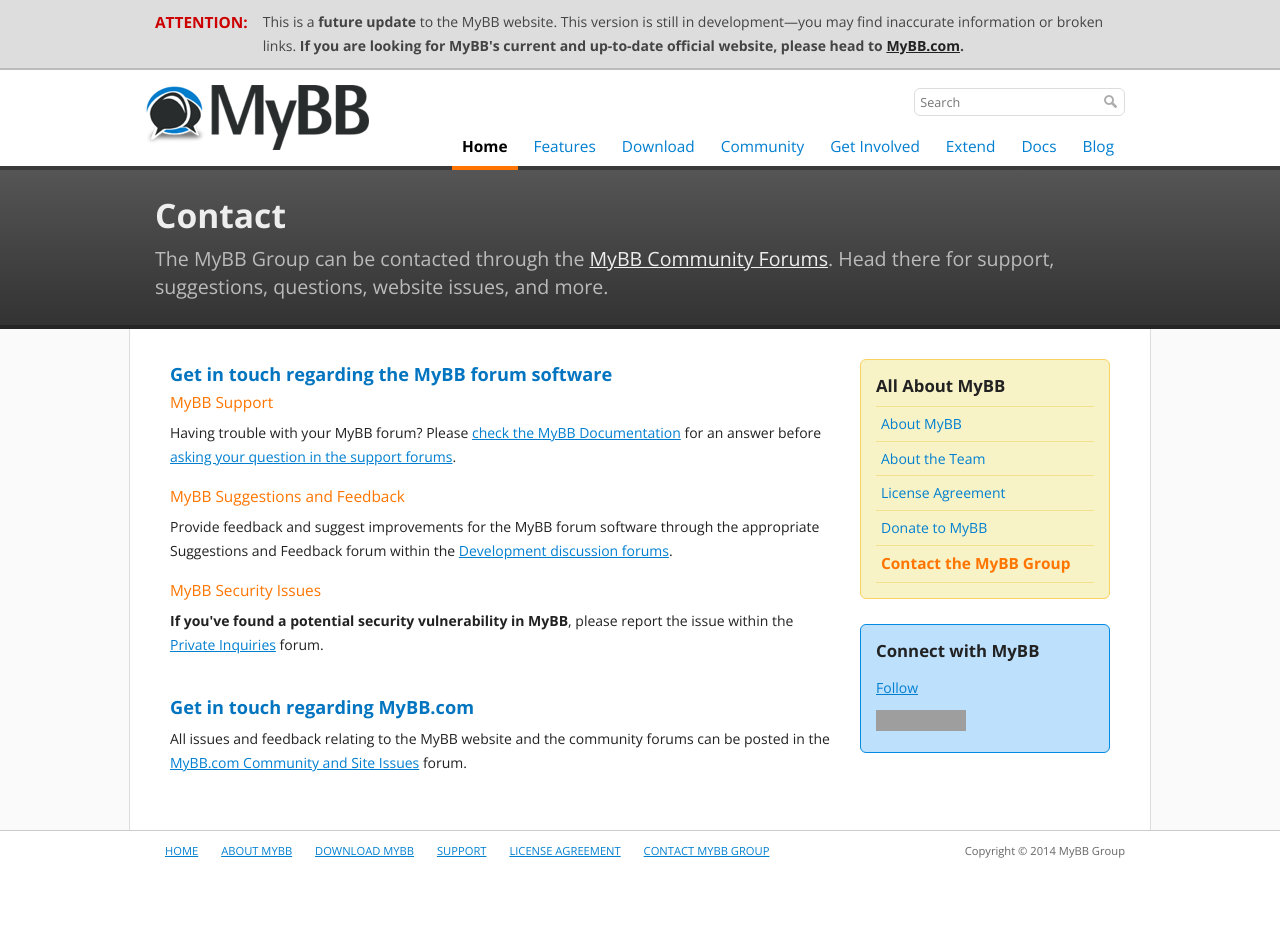
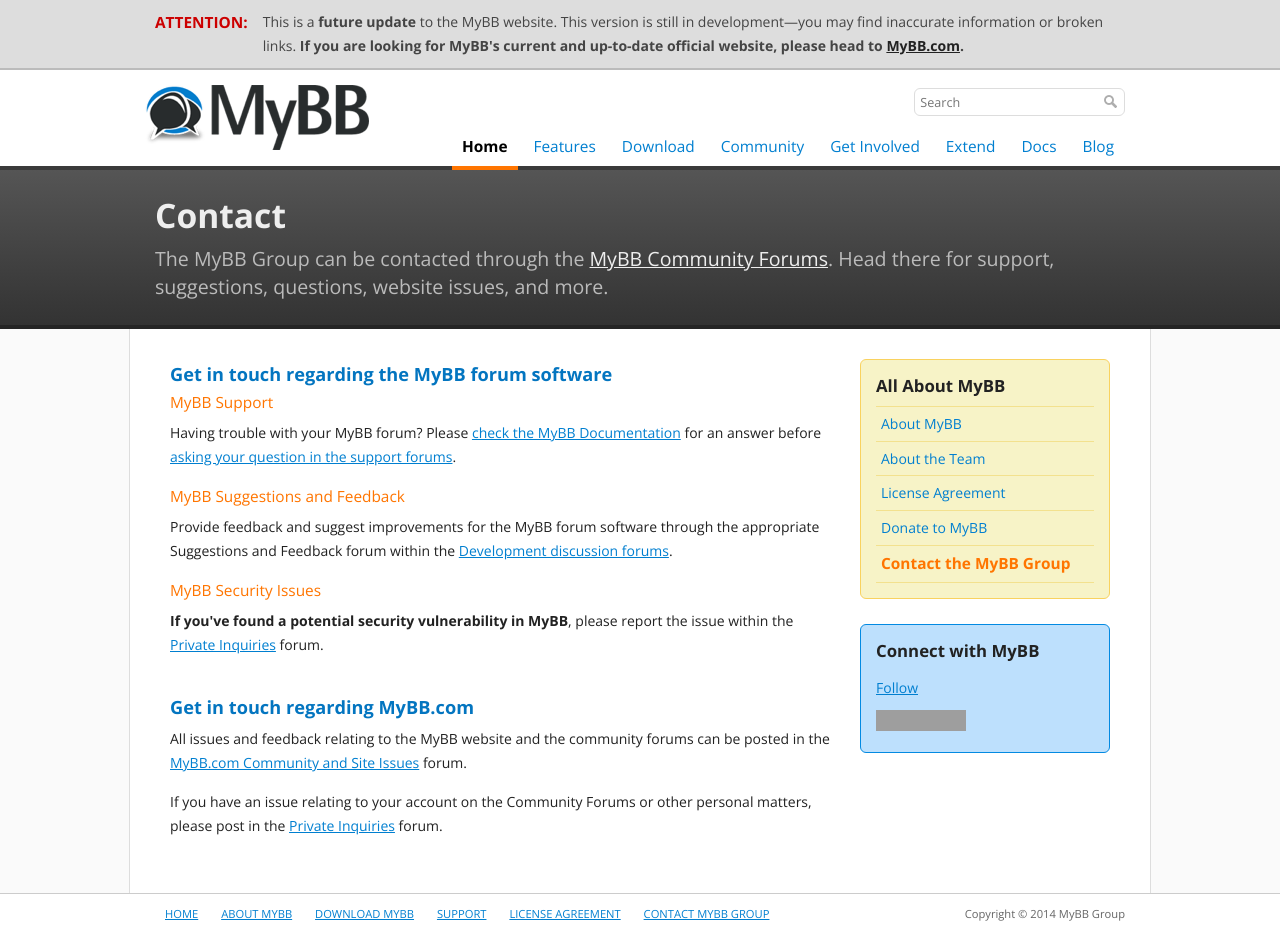
Before and after one commit to mybb/mybb.com, a Jekyll site: the page built from contact.html, in a window 1280 px wide. Built offline with Jekyll 4.4.1, drawn with Linux system fonts in a browser that asks for light colours; nearby versions of some CDN libraries; Markdown is read by kramdown in place of the engine named in the settings; comment, search, counter and statistics services are not loaded; before the commit the page ends 900 px from its top, so only the background shows below that; grey boxes are pictures that could not be loaded.

Commit message:
Improve the contact page
I thought it might be better to expand on this for clarification.

```diff
--- a/contact.html
+++ b/contact.html
@@ -43,5 +43,6 @@
 	<section class="general">
 		<h1>Get in touch regarding MyBB.com</h1>
 		<p>All issues and feedback relating to the MyBB website and the community forums can be posted in the <a href="http://community.mybb.com/forum-19.html">MyBB.com Community and Site Issues</a> forum.</p>
+		<p>If you have an issue relating to your account on the Community Forums or other personal matters, please post in the <a href="http://community.mybb.com/forum-135.html">Private Inquiries</a> forum.</p>
 	</section>
 </div>
```
